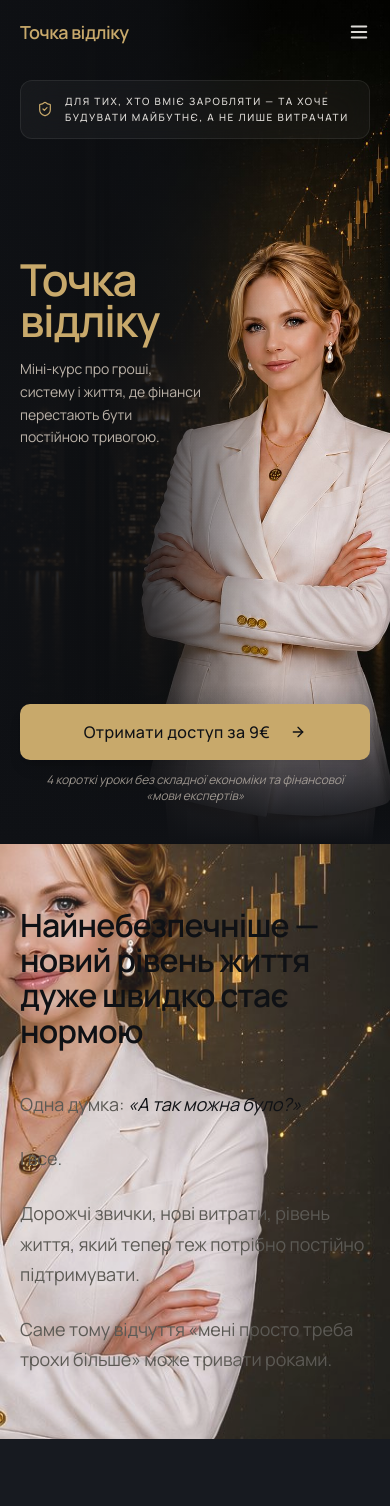
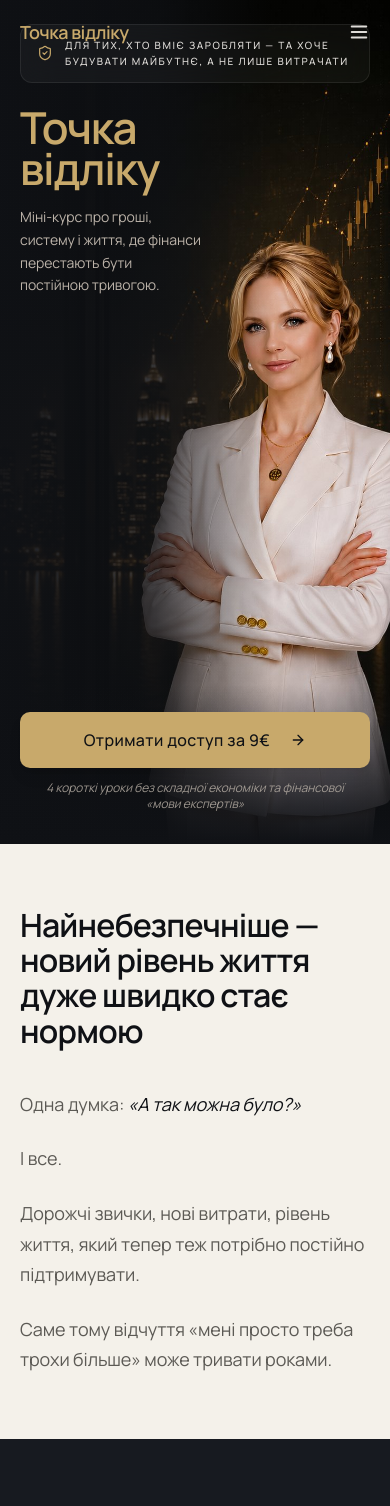
Before and after one commit to olhahrytsaibiz-bit/mini-site, a React (Vite) app: page / in a window 390 px wide. Shown: the top 1506 px of the page. Built offline with nearby package versions, Linux system fonts and the light colour scheme; the HTML template or start-up script is replaced by a standard one.

Commit message:
Hero: less top air on mobile. Realization/FAQ: revert to clean ivory until light bg arrives

```diff
--- a/src/components/sections/FAQSection.tsx
+++ b/src/components/sections/FAQSection.tsx
@@ -5,8 +5,6 @@ import {
   AccordionItem,
   AccordionTrigger,
 } from "@/components/ui/accordion";
-import lightBgDesktop from "@/assets/light-bg-desktop.jpg";
-import lightBgMobile from "@/assets/light-bg-mobile.jpg";
 
 const faqs = [
   {
@@ -29,18 +27,8 @@ const faqs = [
 
 export const FAQSection = () => {
   return (
-    <section id="faq" className="bg-ivory ink relative overflow-hidden">
-      <div
-        className="absolute inset-0 bg-cover bg-center bg-no-repeat lg:hidden opacity-90"
-        style={{ backgroundImage: `url(${lightBgMobile})` }}
-      />
-      <div
-        className="absolute inset-0 hidden lg:block bg-cover bg-center bg-no-repeat opacity-90"
-        style={{ backgroundImage: `url(${lightBgDesktop})` }}
-      />
-      <div className="absolute inset-0 bg-ivory/65 lg:bg-ivory/55" />
-
-      <div className="container mx-auto px-5 lg:px-10 py-16 lg:py-28 max-w-3xl relative z-10">
+    <section id="faq" className="bg-ivory ink relative">
+      <div className="container mx-auto px-5 lg:px-10 py-16 lg:py-28 max-w-3xl">
         <motion.h2
           initial={{ opacity: 0, y: 20 }}
           whileInView={{ opacity: 1, y: 0 }}
--- a/src/components/sections/HeroSection.tsx
+++ b/src/components/sections/HeroSection.tsx
@@ -74,12 +74,12 @@ export const HeroSection = () => {
         </div>
 
         {/* Mobile layout — text top, photo as full background */}
-        <div className="lg:hidden relative flex flex-col min-h-[100svh] pt-20 pb-10">
+        <div className="lg:hidden relative flex flex-col min-h-[100svh] pt-6 pb-8">
           <motion.div
             initial={{ opacity: 0, y: -16 }}
             animate={{ opacity: 1, y: 0 }}
             transition={{ duration: 0.7, delay: 0.1 }}
-            className="glass-plate flex items-center gap-3 rounded-xl px-4 py-3 mb-6"
+            className="glass-plate flex items-center gap-3 rounded-xl px-4 py-3 mb-4"
           >
             <ShieldCheck className="w-4 h-4 text-[#C8A96B] flex-shrink-0" strokeWidth={1.8} />
             <span className="block text-[10px] uppercase tracking-[0.16em] text-foreground/90 font-medium leading-relaxed">
@@ -91,7 +91,7 @@ export const HeroSection = () => {
             initial={{ opacity: 0, y: 16 }}
             animate={{ opacity: 1, y: 0 }}
             transition={{ duration: 0.8, delay: 0.15 }}
-            className="text-[44px] sm:text-5xl font-semibold leading-[0.95] tracking-[-0.03em] text-left max-w-[58%] mt-24"
+            className="text-[44px] sm:text-5xl font-semibold leading-[0.95] tracking-[-0.03em] text-left max-w-[58%] mt-2"
           >
             <span className="block text-gold">Точка</span>
             <span className="block text-gold">відліку</span>
--- a/src/components/sections/RealizationSection.tsx
+++ b/src/components/sections/RealizationSection.tsx
@@ -1,23 +1,9 @@
 import { motion } from "framer-motion";
-import lightBgDesktop from "@/assets/light-bg-desktop.jpg";
-import lightBgMobile from "@/assets/light-bg-mobile.jpg";
 
 export const RealizationSection = () => {
   return (
-    <section id="realization" className="bg-ivory ink relative overflow-hidden">
-      {/* Light editorial backdrop */}
-      <div
-        className="absolute inset-0 bg-cover bg-center bg-no-repeat lg:hidden opacity-90"
-        style={{ backgroundImage: `url(${lightBgMobile})` }}
-      />
-      <div
-        className="absolute inset-0 hidden lg:block bg-cover bg-center bg-no-repeat opacity-90"
-        style={{ backgroundImage: `url(${lightBgDesktop})` }}
-      />
-      {/* Soft ivory veil for legibility */}
-      <div className="absolute inset-0 bg-ivory/55 lg:bg-ivory/40" />
-
-      <div className="container mx-auto px-5 lg:px-10 py-16 lg:py-32 max-w-4xl relative z-10">
+    <section id="realization" className="bg-ivory ink relative">
+      <div className="container mx-auto px-5 lg:px-10 py-16 lg:py-32 max-w-4xl">
         <motion.div
           initial={{ opacity: 0, y: 30 }}
           whileInView={{ opacity: 1, y: 0 }}
```
Also changed, not shown: src/assets/light-bg-desktop.jpg (deleted), src/assets/light-bg-mobile.jpg (deleted).
